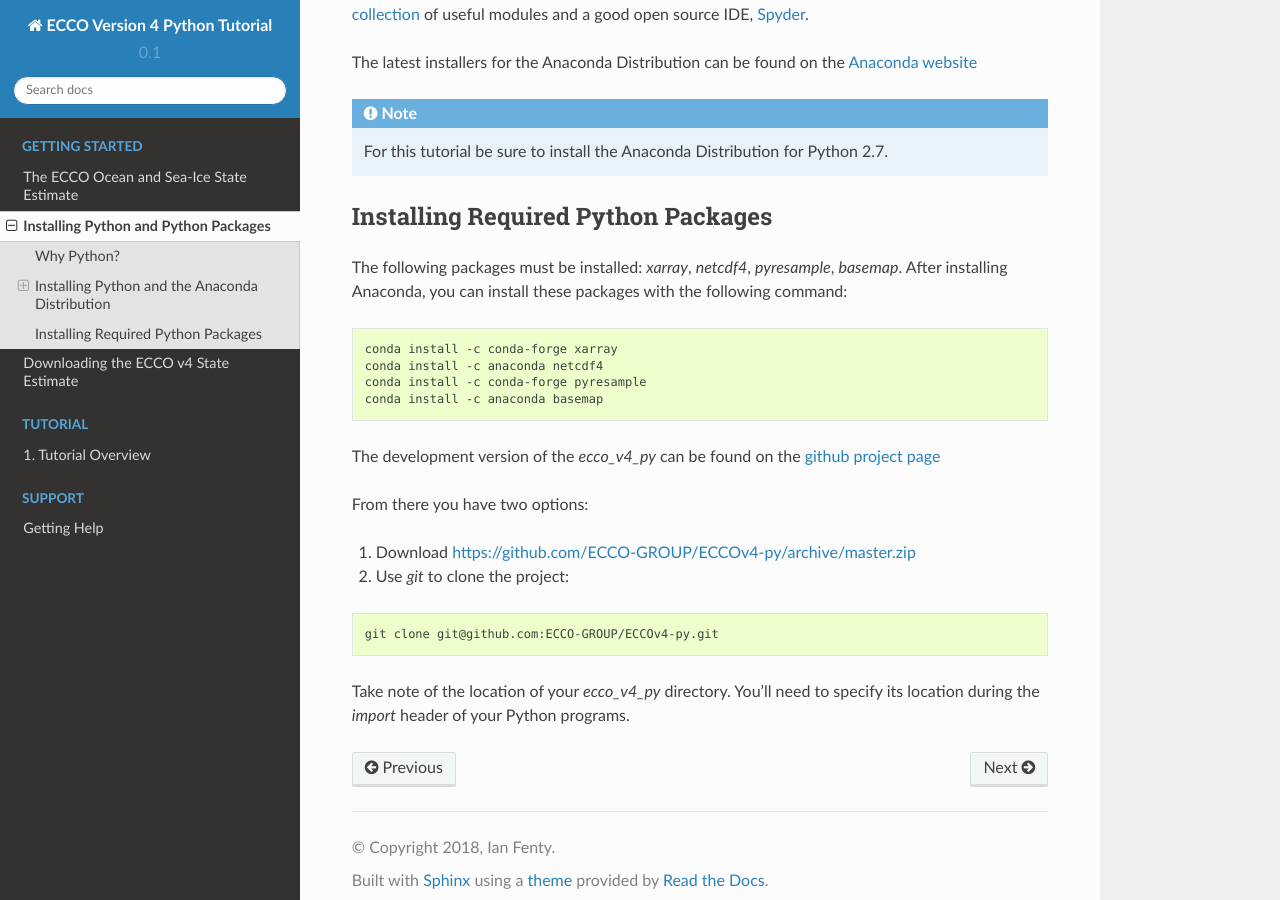
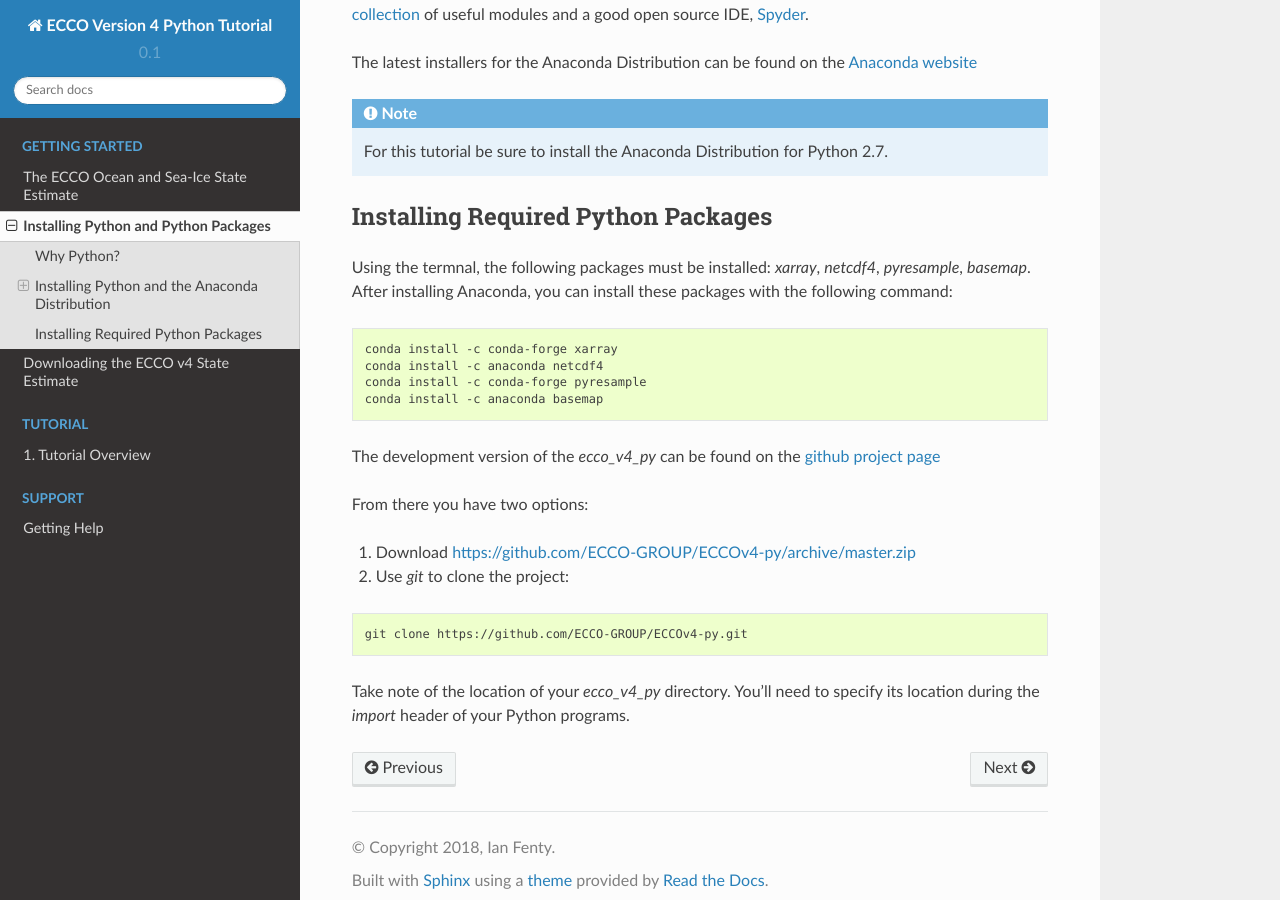
Before and after one commit to ECCO-GROUP/ECCO-v4-Python-Tutorial, a Sphinx documentation site: the page built from doc/Installing_Python_and_Python_Packages.rst, in a window 1280 px wide and 900 px high, scrolled down 1118 px. Built offline with Sphinx 7.4.7 and the Read the Docs theme 2.0.0, drawn with Linux system fonts in a browser that asks for light colours; formulas are drawn with MathJax 3.

Commit message:
Installing_Pyt[...].rst, git clone and comments
For Python blurb, consider linking to AMS papers like: https://journals.ametsoc.org/doi/full/10.1175/BAMS-D-12-00148.1
The PyAOS blog should be mentioned, as well as the book A Hands-On Introduction to Using Python in the Atmospheric and Oceanic Sciences" (free version: www.johnny-lin.com/pyintro)

I changed the "git clone comand".

```diff
--- a/doc/Installing_Python_and_Python_Packages.rst
+++ b/doc/Installing_Python_and_Python_Packages.rst
@@ -52,7 +52,7 @@ The latest installers for the Anaconda Distribution can be found on the `Anacond
 Installing Required Python Packages
 -----------------------------------
 
-The following packages must be installed: *xarray*, *netcdf4*, *pyresample*, *basemap*.  After installing Anaconda, you can install these packages with the following command:
+Using the termnal, the following packages must be installed: *xarray*, *netcdf4*, *pyresample*, *basemap*.  After installing Anaconda, you can install these packages with the following command:
 
 .. code-block:: bash
 
@@ -72,7 +72,7 @@ From there you have two options:
 
 .. code-block:: bash
 
-    git clone git@github.com:ECCO-GROUP/ECCOv4-py.git
+    git clone https://github.com/ECCO-GROUP/ECCOv4-py.git
 
 .. _github project page: https://github.com/ECCO-GROUP/ECCOv4-py/tree/master/ecco_v4_py
 
```
